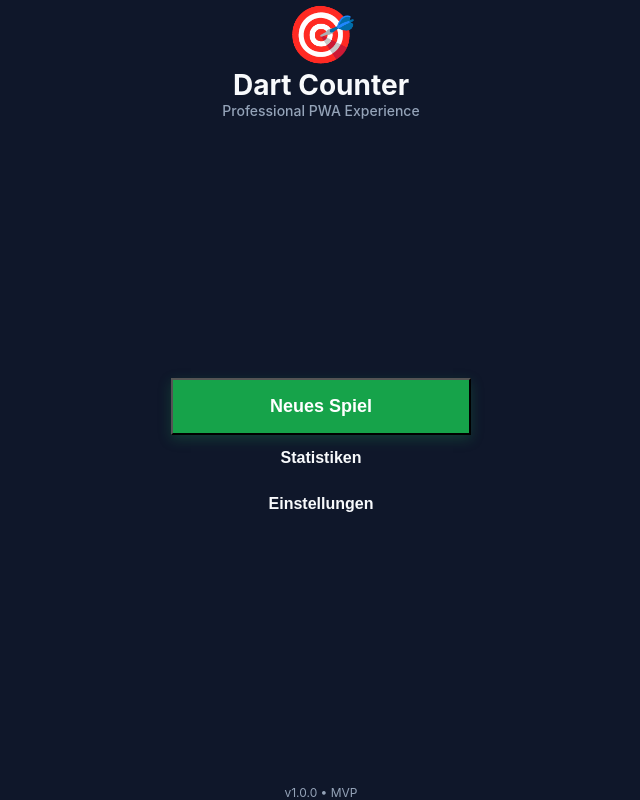
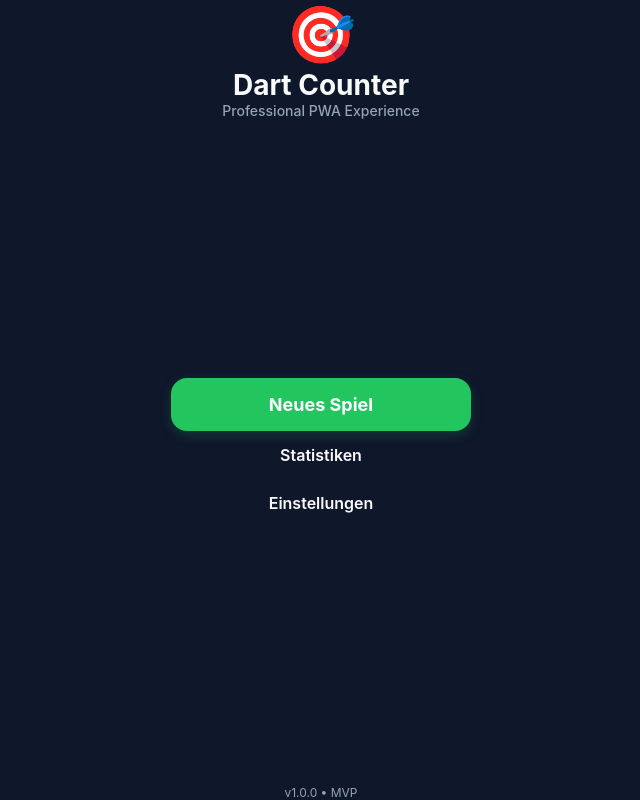
Before and after one commit to soundbier/dart-counter-pwa, a React (Vite) app: page / in a window 1280 px wide. Shown: the whole page, without its empty margins (319-959 px from the left). Built offline with nearby package versions, Linux system fonts and the light colour scheme.

Commit message:
Refactor global CSS for theming and layout adjustments
Updated CSS variables and styles for improved theming and layout.

```diff
--- a/src/global.css
+++ b/src/global.css
@@ -1,13 +1,15 @@
 :root {
-  --color-bg-dark: #0f172a;
-  --color-bg-card: #1e293b;
-  --color-primary: #16a34a;
-  --color-primary-hover: #15803d;
-  --color-text-main: #f8fafc;
+  --color-bg: #0f172a;
+  --color-card: #1e293b;
+  --color-card-border: #334155;
+  --color-primary: #22c55e;
+  --color-primary-hover: #16a34a;
+  --color-text: #f8fafc;
   --color-text-muted: #94a3b8;
-  --color-accent-red: #dc2626;
+  --color-danger: #ef4444;
   --radius-sm: 8px;
   --radius-md: 12px;
+  --radius-lg: 16px;
 }
 
 * {
@@ -16,24 +18,37 @@
   padding: 0;
   user-select: none;
   -webkit-user-select: none;
-  -webkit-touch-callout: none;
+  -webkit-tap-highlight-color: transparent;
 }
 
-/* Verhindert jegliches Scrollen, Wischen & elastisches Bouncen auf Betriebssystem-Ebene */
-html, body, #root {
+html, body {
   width: 100%;
   height: 100%;
-  height: 100dvh; /* Dynamische Viewport-Höhe für Handys */
-  margin: 0;
-  padding: 0;
+  height: 100dvh;
   overflow: hidden;
-  overscroll-behavior: none;
+  background-color: var(--color-bg);
+  color: var(--color-text);
+  font-family: -apple-system, BlinkMacSystemFont, 'Segoe UI', Roboto, sans-serif;
   touch-action: manipulation;
-  position: fixed; /* Fixiert den gesamten Viewport */
 }
 
-body {
-  font-family: -apple-system, BlinkMacSystemFont, 'Segoe UI', Roboto, Oxygen, Ubuntu, Cantarell, sans-serif;
-  background-color: var(--color-bg-dark);
-  color: var(--color-text-main);
+#root {
+  width: 100%;
+  height: 100%;
+  height: 100dvh;
+  display: flex;
+  flex-direction: column;
+  position: relative;
+  overflow: hidden;
 }
+
+/* Verhindert den hässlichen Windows-Standard-Look bei Buttons & Inputs */
+button, input {
+  font-family: inherit;
+  outline: none;
+  border: none;
+  background: none;
+  color: inherit;
+  -webkit-appearance: none;
+  appearance: none;
+}
```
